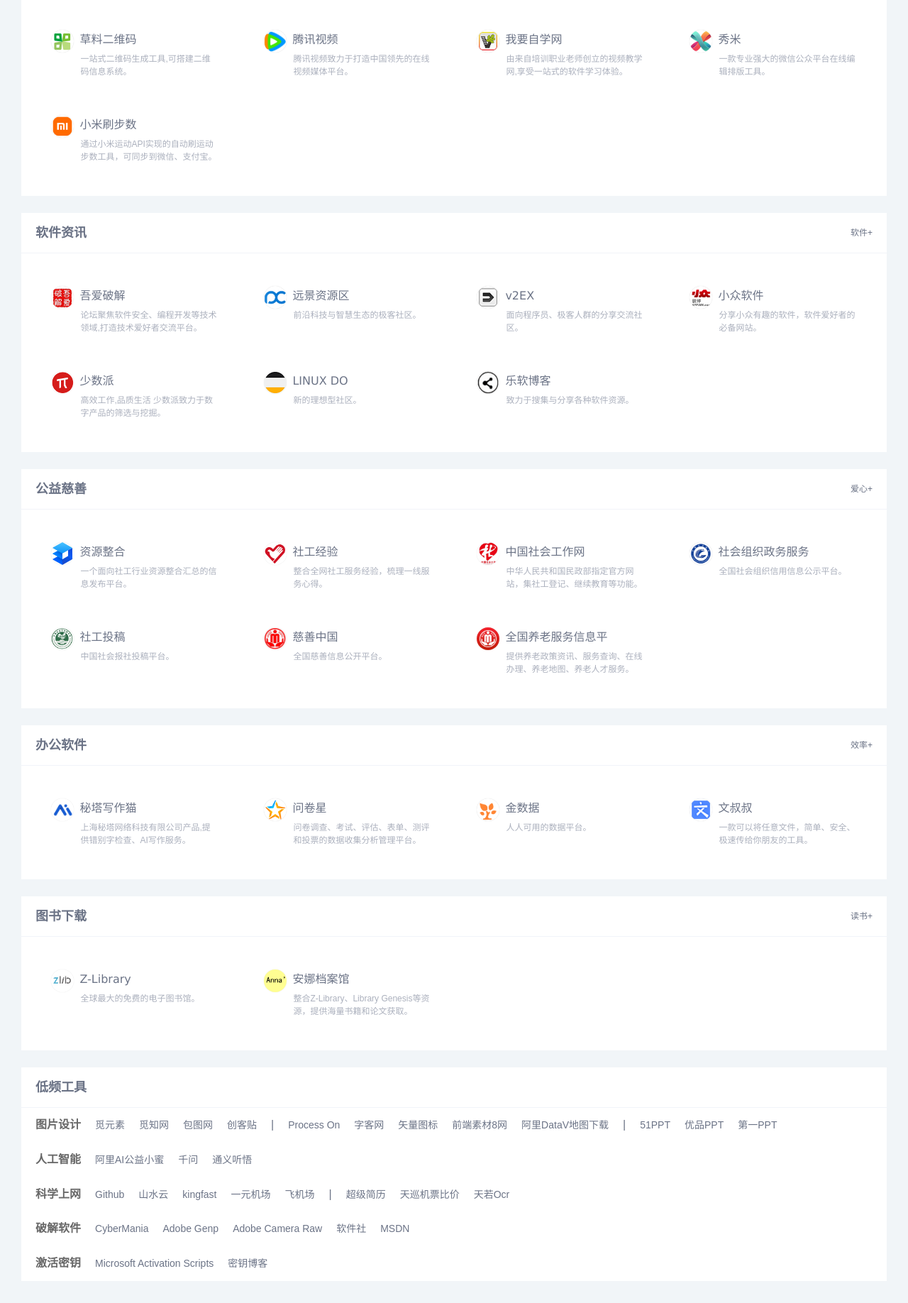
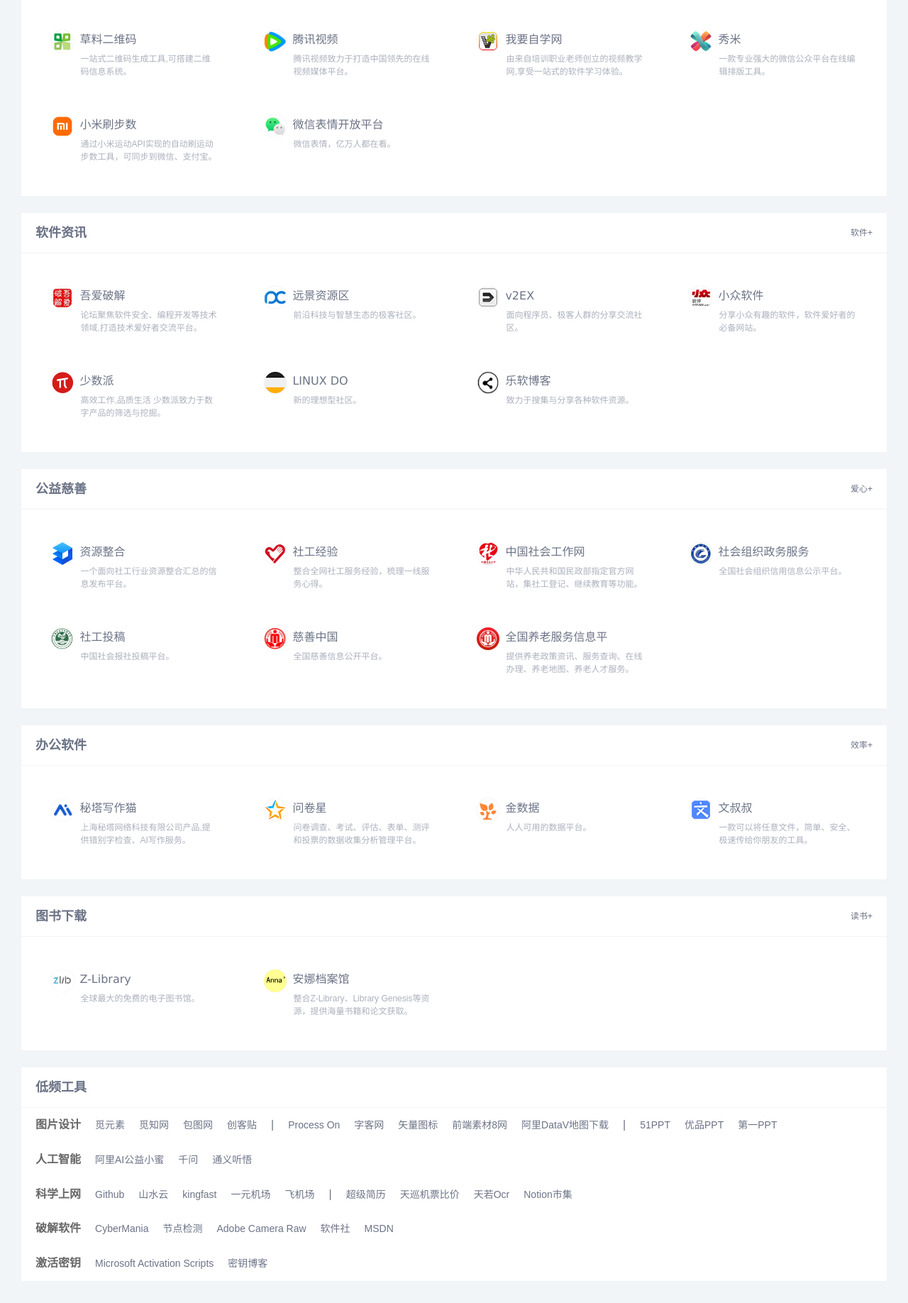
Before and after one commit to ljxfhy/ljxfhy.github.io, a plain HTML site: page index.html in a window 1280 px wide. Shown: the part 820-2656 px from the top of the page at 71% size. Drawn offline with Linux system fonts and the light colour scheme.

Commit message:
Update index.html

```diff
--- a/index.html
+++ b/index.html
@@ -260,6 +260,12 @@
                 </a> </div>
             </div>
 
+<div class="col-xs-6 col-sm-4 col-md-3">
+              <div class="item"> <a class="link" target="_self" href="javascript:;" rel="nofollow"></a> <a class="a" href="https://sticker.weixin.qq.com/cgi-bin/mmemoticonwebnode-bin/pages/home" title=" " target="_blank" > <img src="uploads/wxgz.jpg" alt=" " title=" ">
+                <h3>微信表情开放平台</h3>
+                <p>微信表情，亿万人都在看。</p>
+                </a> </div>
+            </div>
 
           </div>
         </div>
@@ -491,22 +497,23 @@
 <li><a href="https://xn--9kq015a4jm.com/" target="_blank">山水云</a></li>
 <li><a href="https://kingfast.eu.org/index.php/index/login/" target="_blank">kingfast</a></li>
 <li><a href="https://47.83.207.177/public-Q/#/login" target="_blank">一元机场</a></li>
-<li><a href=" https://guatizi.com" target="_blank"> 飞机场</a></li>
+<li><a href=" https://guatizi.com" target="_blank">飞机场</a></li>
 <li> | </li>
-<li><a href=" https://www.wondercv.com" target="_blank"> 超级简历</a></li>
-<li><a href=" https://www.tianxun.com" target="_blank"> 天巡机票比价</a></li>
-<li><a href="https://ocr.tianruo.net" target="_blank"> 天若Ocr</a></li>
+<li><a href=" https://www.wondercv.com" target="_blank">超级简历</a></li>
+<li><a href=" https://www.tianxun.com" target="_blank">天巡机票比价</a></li>
+<li><a href="https://ocr.tianruo.net" target="_blank">天若Ocr</a></li>
+<li><a href="https://www.notion.com/zh-cn/templates/category" target="_blank">Notion市集</a></li>
 </span>
 
 
 <div style="display: flex; flex-direction: column; align-items: flex-start">
 <span>
 <li  style="color: #686868;font-weight: bold;">破解软件</li>
-<li><a class="a" href="https://www.cybermania.ws" title=" " target="_blank" > CyberMania</a></li>
-<li><a class="a" href="https://www.reddit.com/r/GenP/" title=" " target="_blank" > Adobe Genp</a></li>
-<li><a class="a" href="https://helpx.adobe.com/camera-raw/kb/camera-raw-plug-in-installer.html" title=" " target="_blank" > Adobe Camera Raw </a></li>
-<li><a class="a" href="https://www.rjshe.com" title=" " target="_blank" >  软件社</a></li>
-<li><a class="a" href="https://msdn.itellyou.cn" title=" " target="_blank" > MSDN</a></li>
+<li><a class="a" href="https://www.cybermania.ws" title=" " target="_blank" >CyberMania</a></li>
+<li><a class="a" href="https://ping0.cc/" title=" " target="_blank" >节点检测</a></li>
+<li><a class="a" href="https://helpx.adobe.com/camera-raw/kb/camera-raw-plug-in-installer.html" title=" " target="_blank" >Adobe Camera Raw</a></li>
+<li><a class="a" href="https://www.rjshe.com" title=" " target="_blank" >软件社</a></li>
+<li><a class="a" href="https://msdn.itellyou.cn" title=" " target="_blank" >MSDN</a></li>
 </span>
 
 
```
